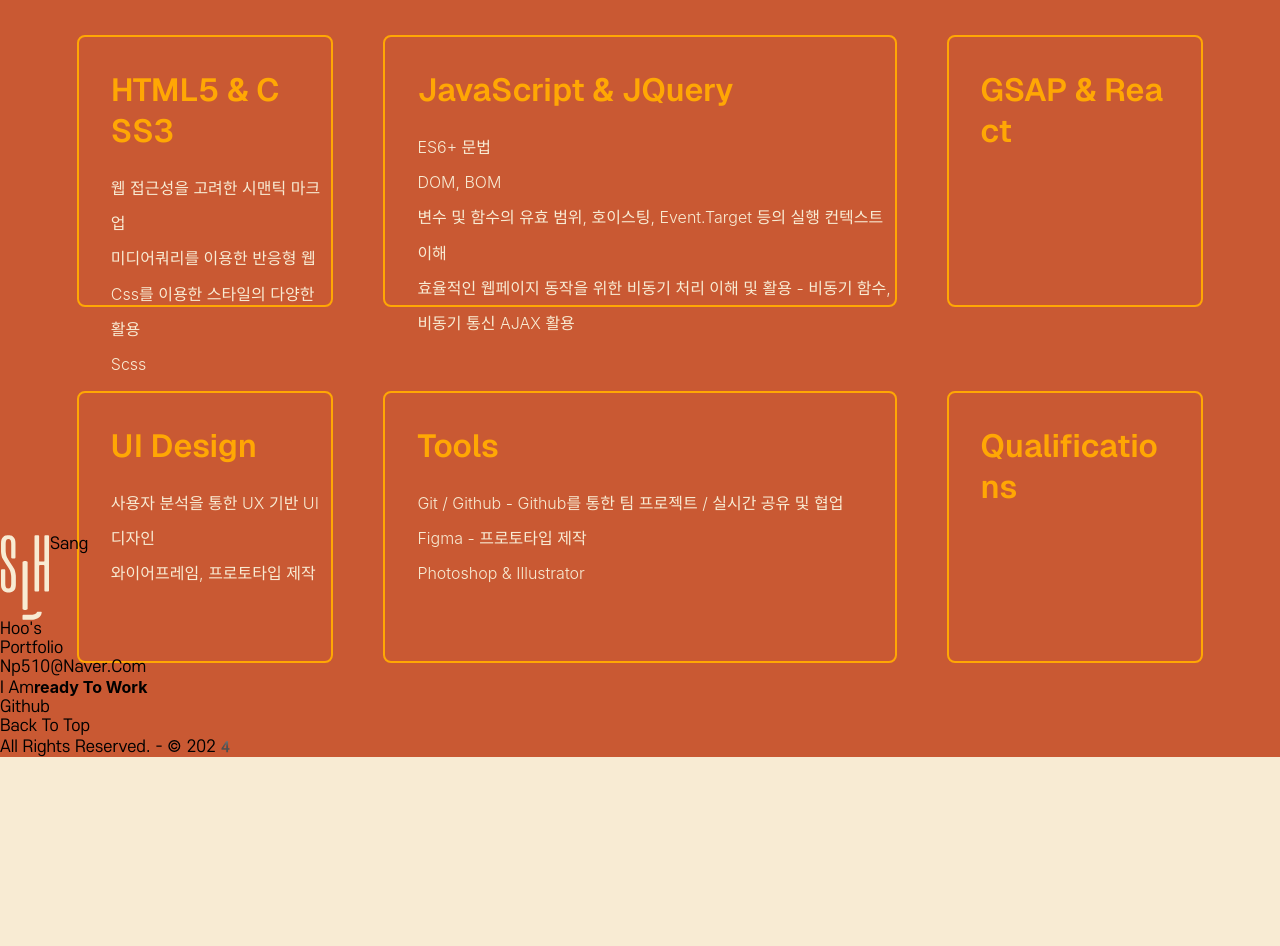
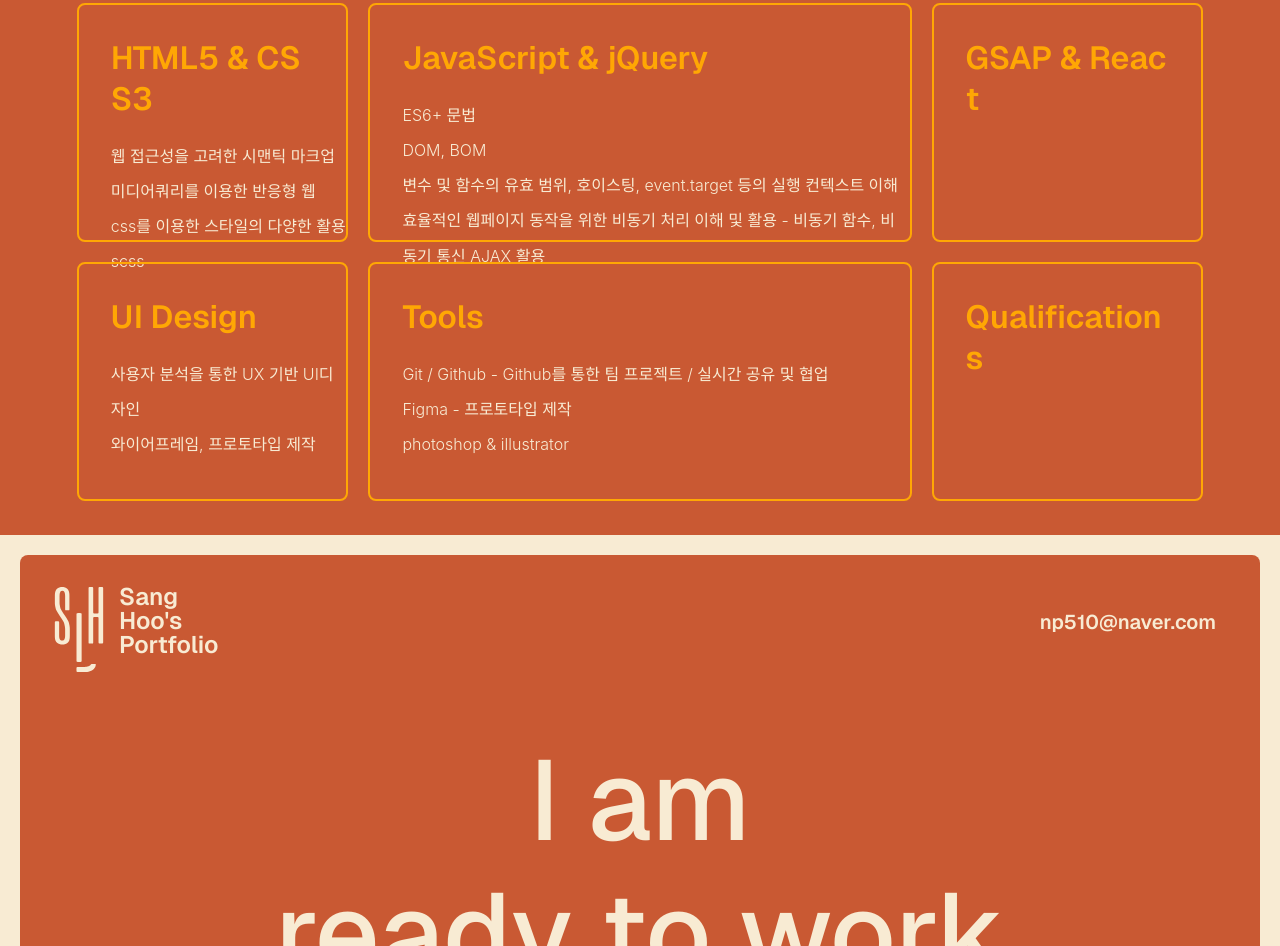
Before and after one commit to sanghoo1/portfolio, a plain HTML site: page index.html in a window 1280 px wide. Shown: the part 2665-3611 px from the top of the page. Before the commit the page ends 3422 px from the top, so only its background shows below. Drawn offline with Linux system fonts and the light colour scheme; files whose address does not match are found by name; a web font is replaced by a local one.

Commit message:
241031수정

```diff
--- a/assets/styles/common.css
+++ b/assets/styles/common.css
@@ -49,6 +49,6 @@ body{
   color: var(--bg-gray);
   word-break: break-all;
   word-wrap: break-word;
-  text-transform: capitalize;
+
   background-color: var(--color-secondary);
 }
--- a/index.css
+++ b/index.css
@@ -14,19 +14,19 @@ header .header-wrapper{
 
   justify-content: space-between;
 }
-header .logo .logo-wrapper{
+.logo .logo-wrapper{
   color: var(--color-secondary);
   display: flex;
   width: 165px;
   gap: 15px;
 
 }
-header .logo a span{
+.logo a span{
   line-height: 1;
   font-weight: 600;
   font-size: 24px;
 }
-header .logo a img{
+.logo a img{
   width: 50px;
   height: 85px;
   margin-top: 2px;
@@ -189,7 +189,7 @@ header .header-nav .global-menu{
   margin: 0 104px;
 }
 .main-project .main-project-wrapper{
-  margin: 80px 0 80px 136px;
+  margin: 7.813vh 0 7.813vh 136px;
   gap:180px;
 
 
@@ -212,7 +212,7 @@ header .header-nav .global-menu{
   border-radius: 8px;
   background: url(https://picsum.photos/id/235/1200/800) no-repeat 50% / cover;
   width: 460px;
-  height: 550px;
+  height: 56.771vh;
 
 }
 .main-project .main-project-wrapper li .main-project-list-overlay a
@@ -224,7 +224,7 @@ header .header-nav .global-menu{
 }
 .main-project .main-project-wrapper li .main-project-list-overlay a
 .main-project-list-background .main-project-list{
-  margin: 100px auto;
+  margin: 9.776vh auto;
   width: 420px;
 }
 .main-project .main-project-wrapper li .main-project-list-overlay a
@@ -264,7 +264,7 @@ header .header-nav .global-menu{
   position: relative;
 }
 .main-about .main-about-intro{
-  padding: 95px 104px 100px;
+  padding: 9.277vh 5.417vw 9.766vh;
 }
 .main-about .main-about-intro h3{
   color: var(--color-secondary);
@@ -291,7 +291,7 @@ header .header-nav .global-menu{
   font-weight: 300;
   font-size: 18px;
   text-align: right;
-  margin-right:104px ;
+  margin-right:5.417vw ;
   margin-bottom: 12.135vh;
 }
 .main-about .main-about-des h4{
@@ -334,19 +334,19 @@ header .header-nav .global-menu{
 
 }
 .main-skill .main-title{
-  padding-top: 95px;
+  padding-top: 9.277vh;
 }
 .main-skill .main-skill-wrapper{
-  margin: 52px 6vw;
+  margin: 5.078vh 6vw;
   grid-template-columns: 1fr 2fr 1fr;
-  grid-auto-rows: 306px; /* 323 + 34*/
-  gap:50px;
+  grid-auto-rows: 29.883vh; /* 323 + 34*/
+  gap:20px;
 }
 .main-skill .main-skill-wrapper li{
   border: 2px solid var(--color-teriary);
   border-radius: 8px;
 
-  margin-bottom: 34px;
+
 }
 
 .main-skill .main-skill-wrapper li h3{
@@ -371,9 +371,72 @@ header .header-nav .global-menu{
 
 footer{
   background-color: var(--color-primary);
+  margin: 20px;
+  height: calc(100vh - 40px);
+  border-radius: 8px;
+  font-family: var(--font-main-en);
 }
-footer .footer-header .logo a img{
-  width: 50px;
-  height: 85px;
-  object-fit: contain;
+footer .footer-header{
+  padding: 30px 32px 22px 34px;
+  justify-content: space-between;
+  margin-bottom: 4.883vh;
 }
+footer .footer-header p{
+  padding: 8px 12px;
+  padding-bottom: 22px;
+  font-size: 20px;
+  font-weight: 600;
+  color: var(--color-secondary);
+  font-family: var(--font-main-en);
+}
+footer h2{
+  font-size: 113px;
+  font-weight: 500;
+  text-align: center;
+  color: var(--color-secondary);
+  line-height:1.18;
+}
+footer h2 strong{
+  font-weight: 500;
+  display: block;
+}
+footer .footer-worklist {
+  justify-content: center;
+  gap:32px;
+  margin-top: 5.2vh;
+}
+footer .footer-worklist li a{
+  color: var(--color-secondary);
+  border: 2px solid var(--color-secondary);
+  background-color: var(--color-teriary);
+  box-shadow: 0 12px 15px rgba(248, 235, 211,0.25);
+  border-radius: 100px;
+  display: block;
+  width: 241px;
+  height: 70px;
+  text-align: center;
+  padding-top: 21px;
+  font-size: 22px;
+
+}
+footer .back-to-top{
+  display: block;
+  width: 140px; height: 140px;
+  background-color: var(--color-teriary);
+  color: var(--color-secondary);
+  box-shadow: 0 12px 15px rgba(248, 235, 211,0.25);
+  border-radius: 50%;
+  text-align: center;
+  padding-top: 57px;
+  font-size: 20px;
+  margin: 7vh auto ;
+
+
+
+}
+footer .footer-copyright{
+  color: var(--color-secondary);
+  font-size: 20px;
+  text-align: center;
+
+}
--- a/index.html
+++ b/index.html
@@ -296,18 +296,21 @@
   </section>
   <!-- footer -->
   <footer id="contact">
-    <div class="footer-header">
+    <div class="footer-header flex-container">
       <h1 class="logo">
-        <a href="/"><img src="./assets/images/download1.svg" alt="포트폴리오 로고입니다.">Sang<br>Hoo's<br>Portfolio</a>
+        <a href="/" class="logo-wrapper">
+          <img src="./assets/images/download1.svg" alt="포트폴리오 로고입니다.">
+          <span>Sang<br>Hoo's<br>Portfolio</span>
+        </a>
       </h1>
       <p>np510@naver.com</p>
     </div>
     <h2>I am<strong>ready to work</strong></h2>
-    <ul class="footer-worklist">
+    <ul class="footer-worklist flex-container">
       <li><a href="#">Github</a></li>
-      <li><a href="#"></a></li>
-      <li><a href="#"></a></li>
-      <li><a href="#"></a></li>
+      <li><a href="#">Github</a></li>
+      <li><a href="#">Github</a></li>
+      <li><a href="#">Github</a></li>
     </ul>
     <a href="#" class="back-to-top">
       Back to top
```
